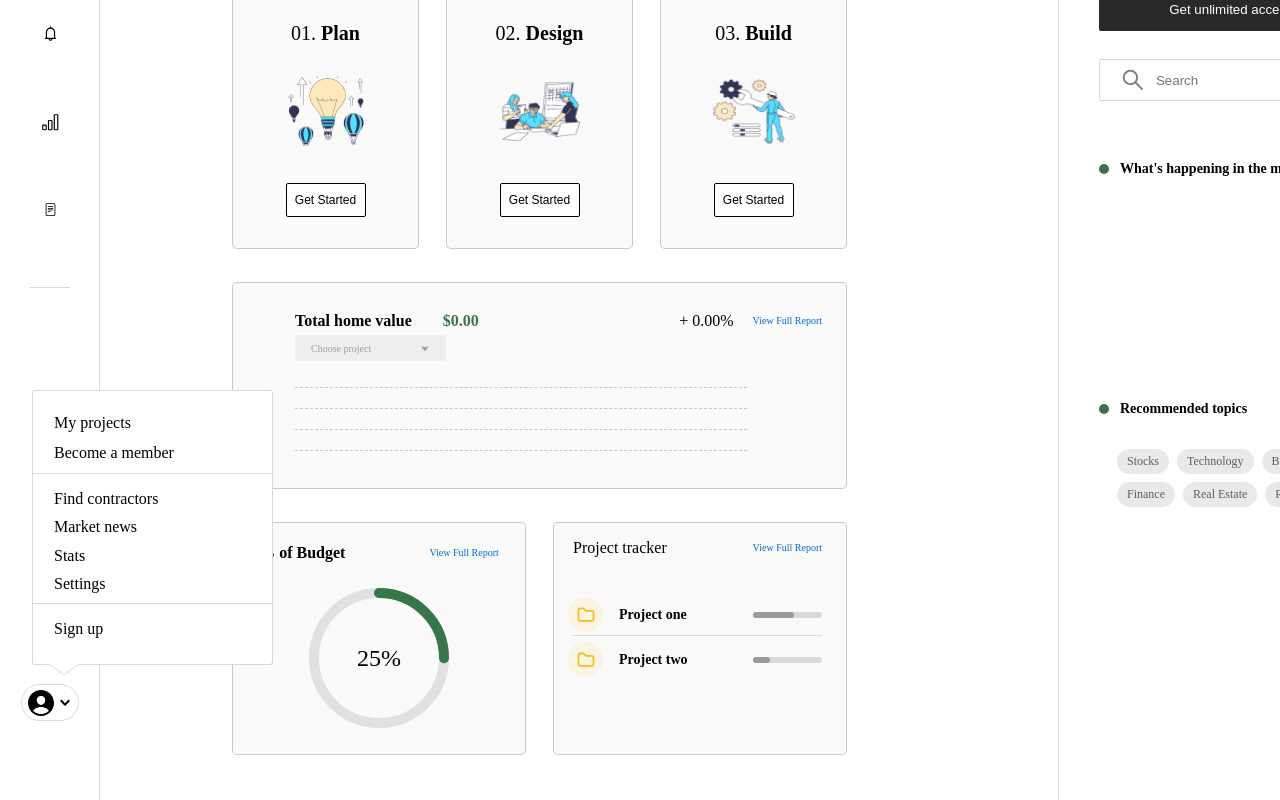
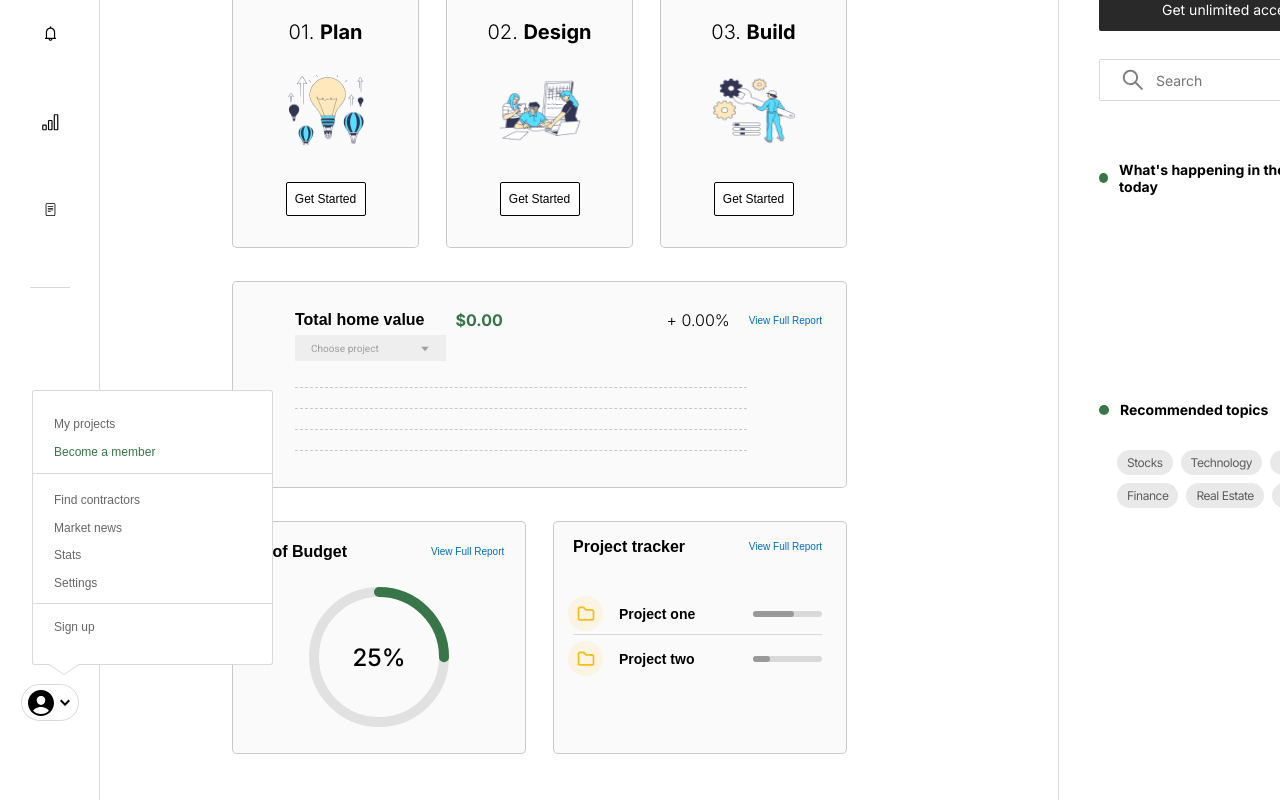
Before and after one commit to tkg808/padplot, a React (Create React App) app: page / in a window 1280 px wide. Both pictures are taken after a click on the element 50 px from the left and 926 px from the top of the page. Shown: the part 224-1024 px from the top of the page. Built offline with nearby package versions, Linux system fonts and the light colour scheme.

Commit message:
Add typography to HomePage

```diff
--- a/src/App.css
+++ b/src/App.css
@@ -1,3 +1,6 @@
+@import url('https://fonts.googleapis.com/css2?family=Inter:wght@300;400;500;600;700&display=swap');
+@import url('https://fonts.googleapis.com/css2?family=Roboto&display=swap');
+
 div.app-container
 {
   display: flex;
--- a/src/components/homePage/HomePage.css
+++ b/src/components/homePage/HomePage.css
@@ -16,6 +16,10 @@ div.home-page-tabs-container
 div.page-tab
 {
   padding: 10px 0 16px;
+  font-family: Inter;
+  font-size: 14px;
+  font-weight: 500;
+  line-height: 17px;
 }
 
 div.home-page-cards-container
@@ -48,13 +52,20 @@ div.home-page-report-top-left-container
   padding: 2px 0;
   display: flex;
   gap: 31px;
-  font-size: 16px;
+}
+
+div.home-page-report-total-home-value-title
+{
+  font-family: Arial;
   font-weight: 700;
 }
 
 div.home-page-report-total-home-value
 {
   color: #387649;
+  font-family: Inter;
+  font-weight: 700;
+  line-height: 19px;
 }
 
 div.home-page-report-top-right-container
@@ -64,10 +75,20 @@ div.home-page-report-top-right-container
   gap: 19px;
 }
 
+div.home-page-report-delta-container
+{
+  font-family: Inter;
+  font-weight: 300;
+  line-height: 19px;
+}
+
 div.home-page-report-full-link-container
 {
   display: flex;
   align-items: center;
+  font-family: Arial;
+  font-size: 10px;
+  line-height: 11px;
 }
 
 a.home-page-report-full-link
@@ -86,9 +107,11 @@ div.home-page-report-dropdown-container
   display: flex;
   justify-content: space-between;
   align-items: center;
-  font-size: 10px;
   color: #9E9E9E;
   background-color: #EEEEEE;
+  font-family: Roboto;
+  font-size: 10px;
+  letter-spacing: 0.0044em;
 }
 
 div.home-page-report-info-container
@@ -125,7 +148,6 @@ div.home-page-budget-container
 div.home-page-budget-header-container
 {
   width: 100%;
-  /* margin: 14px 23px 0 19px; */
   display: flex;
   justify-content: center;
   align-items: center;
@@ -134,7 +156,7 @@ div.home-page-budget-header-container
 
 div.home-page-budget-title-container
 {
-  font-size: 16px;
+  font-family: Arial;
   font-weight: 700;
 }
 
@@ -160,6 +182,12 @@ div.home-page-tracker-header-container
   align-items: center;
 }
 
+div.home-page-tracker-header-title-container
+{
+  font-family: Arial;
+  font-weight: 700;
+}
+
 div.home-page-project-list-container
 {
   width: 100%;
--- a/src/components/homePage/circleProgressBar/CircleProgressBar.css
+++ b/src/components/homePage/circleProgressBar/CircleProgressBar.css
@@ -15,6 +15,7 @@ div.circle-progress-bar-label
   left: 50%;
   transform: translate(-50%, -50%);
   text-align: center;
+  font-family: Inter;
   font-size: 24px;
   font-weight: 500;
 }
--- a/src/components/homePage/homeCard/HomeCard.css
+++ b/src/components/homePage/homeCard/HomeCard.css
@@ -13,7 +13,10 @@ div.card-container
 
 p.card-title
 {
+  font-family: Inter;
   font-size: 20px;
+  font-weight: 300;
+  line-height: 23px;
 }
 
 span.card-title-bold
@@ -31,8 +34,9 @@ button.card-button
 {
   width: 80px;
   height: 34px;
-  font-size: 12px;
   background-color: #FFFFFF;
   border: 1px solid black;
   border-radius: 2px;
+  font-family: Arial;
+  font-size: 12px;
 }
--- a/src/components/homePage/projectItem/ProjectItem.css
+++ b/src/components/homePage/projectItem/ProjectItem.css
@@ -5,8 +5,6 @@ li.project-item-container
   display: flex;
   align-items: center;
   list-style: none;
-  font-size: 14px;
-  font-weight: 700;
 }
 
 li.project-item-container:not(:first-child)
@@ -32,4 +30,7 @@ div.project-item-title-container
 {
   padding-right: 16px;
   flex-grow: 1;
+  font-family: Arial;
+  font-size: 14px;
+  font-weight: 700;
 }
--- a/src/components/leftNavbar/userOverlay/UserOverlay.css
+++ b/src/components/leftNavbar/userOverlay/UserOverlay.css
@@ -64,4 +64,14 @@ div.user-overlay-item
 {
   width: 100%;
   padding: 0 0 10px 21px;
+  color: rgba(0, 0, 0, 0.6);
+  font-family: Arial;
+  font-size: 12px;
+  font-weight: 400;
+  line-height: 14px;
 }
+
+div.user-overlay-top-section div:nth-child(2)
+{
+  color: #387649;
+}
--- a/src/components/rightNavbar/RightNavbar.css
+++ b/src/components/rightNavbar/RightNavbar.css
@@ -35,6 +35,10 @@ button.right-nav-premium-button
   background-color: #292929;
   border-style: none;
   border-radius: 2px;
+  font-family: Inter;
+  font-size: 14px;
+  font-weight: 400;
+  line-height: 17px;
 }
 
 form.right-nav-search-form
@@ -57,7 +61,12 @@ form.right-nav-search-form
 input#right-nav-search
 {
   width: 100%;
+  color:rgba(0, 0, 0, 0.6);
   border-style: none;
+  font-family: Inter;
+  font-size: 14px;
+  font-weight: 400;
+  line-height: 17px;
 }
 
 div.right-nav-content-container section
@@ -74,7 +83,10 @@ div.right-nav-title-container
 {
   display: flex;
   align-items: center;
+  font-family: Inter;
   font-size: 14px;
+  font-weight: 600;
+  line-height: 17px;
 }
 
 div.right-nav-title-dot
@@ -102,5 +114,9 @@ div.recommendations-topic-pill
   background-color: #E9E9E9;
   border-radius: 50px;
   text-align: center;
+  font-family: Inter;
   font-size: 12px;
+  font-weight: 400;
+  line-height: 15px;
+  letter-spacing: -0.04em;
 }
```
